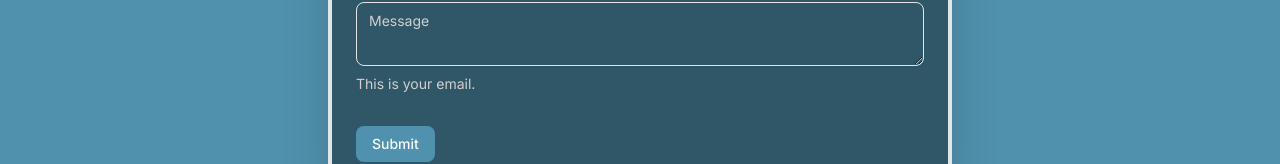
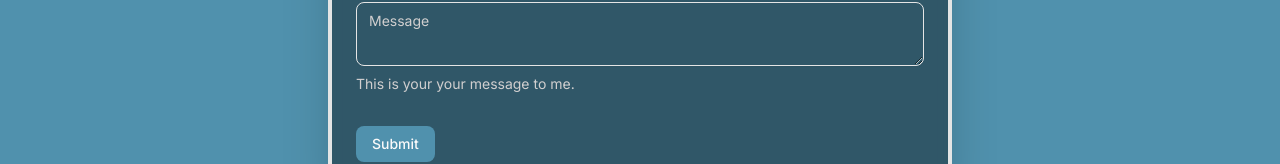
Before and after one commit to Pmacdon15/web-tutor, a Next.js app: page / in a window 1280 px wide. Shown: the part 2105-2269 px from the top of the page. Built offline with nearby package versions, Linux system fonts and the light colour scheme; no server answers.

Commit message:
Update contact-form.tsx

```diff
--- a/src/components/ui/forms/contact-form.tsx
+++ b/src/components/ui/forms/contact-form.tsx
@@ -103,7 +103,7 @@ export function ContactForm() {
 									/>
 								</FormControl>
 								<FormDescription>
-									This is your email.
+									This is your your message to me.
 								</FormDescription>
 								<FormMessage />
 							</FormItem>
```
